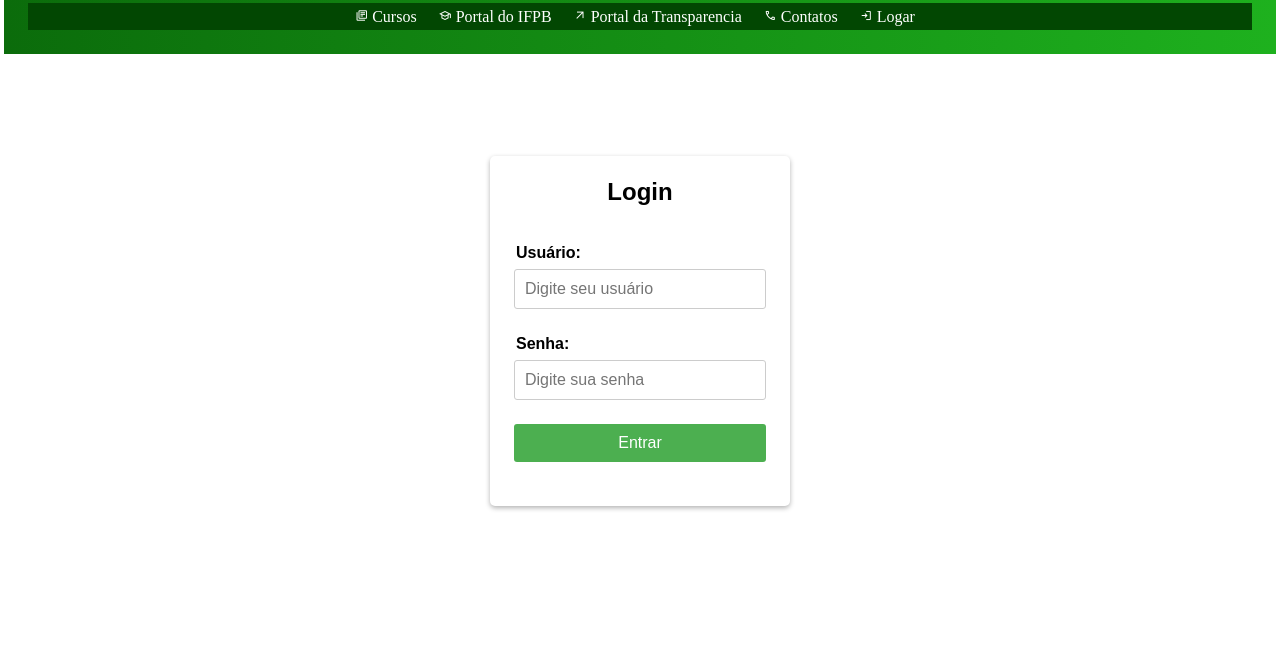
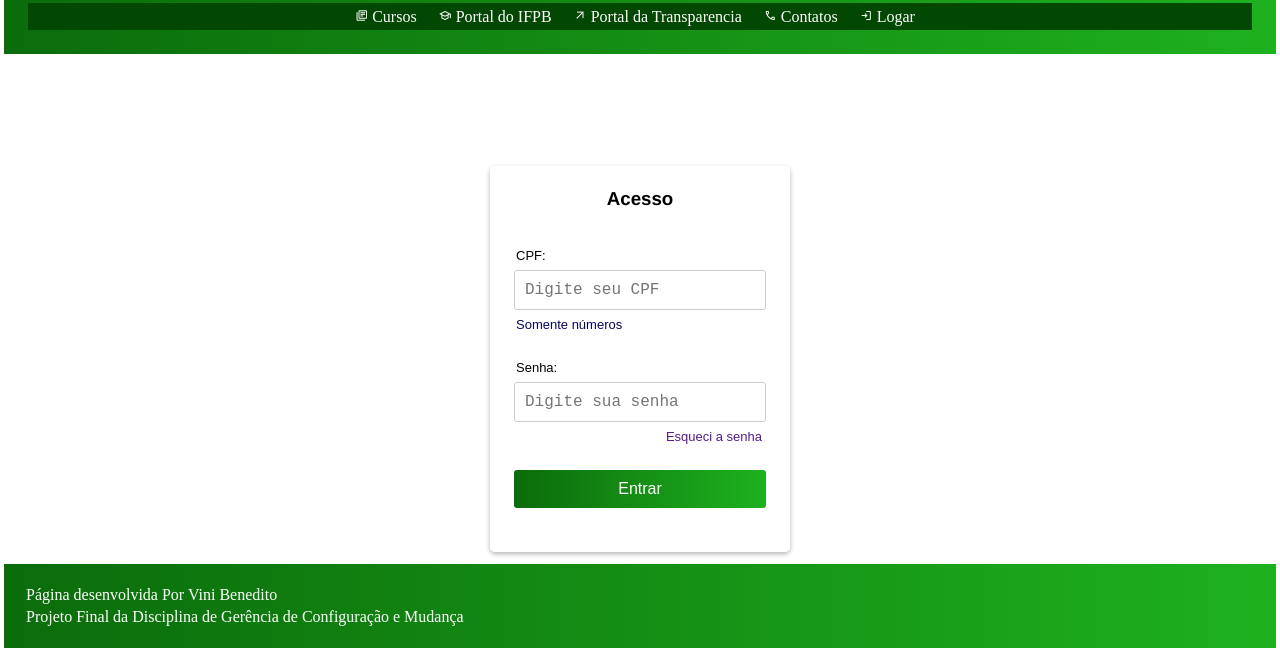
Before and after one commit to Altamira-GCM/Projeto-Final-GCM, a website: page teladelogin.html in a window 1280 px wide. Shown: the part 204-856 px from the top of the page. Before the commit the page ends 800 px from the top, so only its background shows below. Drawn offline with nearby package versions, Linux system fonts and the light colour scheme.

Commit message:
Configs finais na pagina de login

```diff
--- a/teladelogin.css
+++ b/teladelogin.css
@@ -1,29 +1,52 @@
+
 
 .container {
   font-family: Arial, Helvetica, sans-serif;
   width: 300px;
   margin: 0 auto;
   margin-top: 100px;
-        background-color: #fff;
+  background: linear-gradient(to right, #ffffff, #ffffff);
   padding: 20px;
   border-radius: 5px;
   box-shadow: 0 2px 5px rgba(0, 0, 0, 0.3);
 }
 
-      h2 {
+.container h3 {
+  font-family:'Franklin Gothic Medium', 'Arial Narrow', Arial, sans-serif;
   text-align: center;
   margin-bottom: 30px;
 }
+
+.form-group p {
+  margin-top: 5px;
+  font-size: small;
+  color: rgb(6, 6, 96);
+
+}
+
+.form-group legend {
+  margin-top: 5px;
+  text-align: end;
+  font-size: small;
+  color: rgb(6, 6, 96);
+}
+
+.form-group legend a {
+  text-decoration: none;
+  cursor: pointer;
+}
+
 
 .form-group {
   margin-bottom: 20px;
 }
 
 .form-group label {
+  font-size: small;
   display: block;
-        font-weight: bold;
   margin-bottom: 5px;
 }
+
 
 .form-group input {
   width: 100%;
@@ -33,12 +56,16 @@
   border: 1px solid #ccc;
 }
 
+.form-group input:placeholder-shown {
+  font-family: monospace;
+}
+
 .form-group button {
   width: 100%;
   padding: 10px;
   font-size: 16px;
   border-radius: 3px;
-        background-color: #4CAF50;
+  background: linear-gradient(to right, #0b6c0b, #1eb11e);
   color: #fff;
   border: none;
   cursor: pointer;
--- a/teladelogin.html
+++ b/teladelogin.html
@@ -66,23 +66,29 @@
             </div>
         </div>
     </header>
+
     <main>
+        <div class="main">
+
+
             <div class="container">
 
-            <h2>Login</h2>
+                <h3>Acesso</h3>
 
                 <form>
 
               <div class="form-group">
 
-                <label for="username">Usuário:</label>
-                <input type="text" id="username" name="username" placeholder="Digite seu usuário">
+                <label for="username">CPF:</label>
+                <input type="text" id="username" name="username" placeholder="Digite seu CPF">
+                <p>Somente números</p>
 
             </div>
 
             <div class="form-group">
                 <label for="password">Senha:</label>
                 <input type="password" id="password" name="password" placeholder="Digite sua senha">
+                <legend><a href="">Esqueci a senha</a></legend>
             </div>
 
             <div class="form-group">
@@ -93,7 +99,13 @@
         </form>
 
     </div>
+</div>
 </main>
+
+<footer>
+    <p>Página desenvolvida Por Vini Benedito</p>
+        <p>Projeto Final da Disciplina de Gerência de Configuração e Mudança</p>
+    </footer>
     <script src="script.js"></script>
 </body>
 </html>
```
Lines whose indentation alone changed are shown as unchanged.
